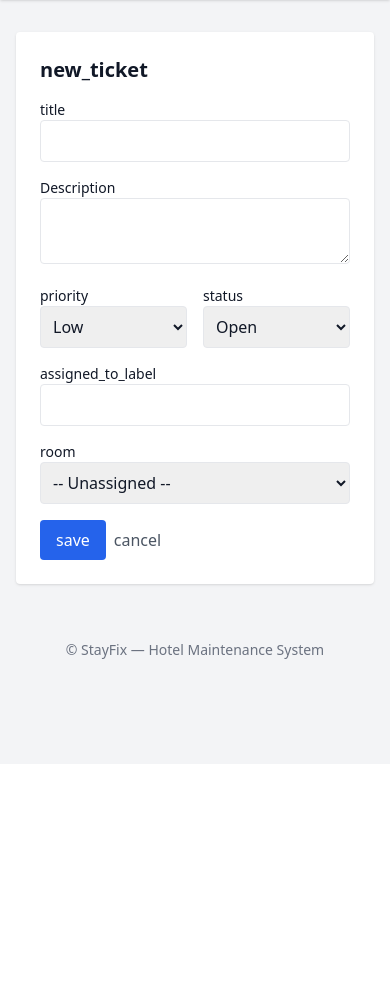
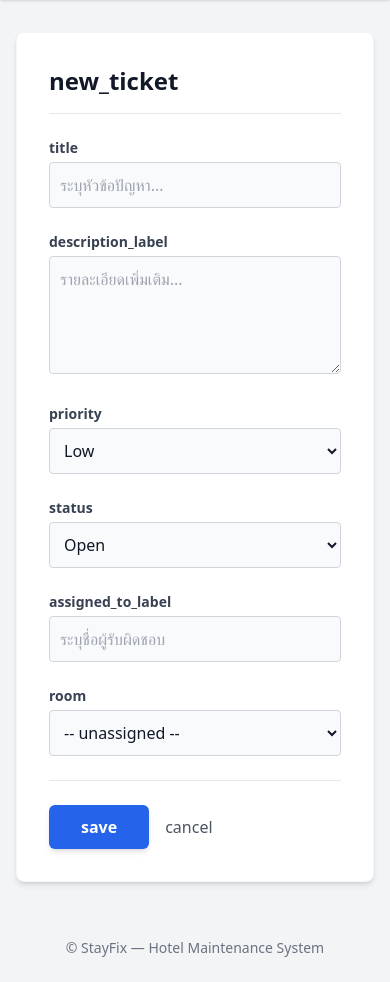
Before and after one commit to HIBARI102/Web_with_Flask, a Flask app: page /tickets/add in a window 390 px wide; the page is wider, and only the part inside the window is pictured. Shown: the part 80-1062 px from the top of that part. Before the commit the page ends 739 px from the top of that part, so only its background shows below. Run offline with Flask 3, Linux system fonts and the light colour scheme; the visitor is signed in with stand-in values (Sample User, id 1); data that the repository does not hold is empty; some libraries are stand-ins or nearby versions.

Commit message:
style: final polish on ticket form dark mode responsiveness

```diff
--- a/app/templates/tickets/form.html
+++ b/app/templates/tickets/form.html
@@ -1,23 +1,33 @@
 {% extends 'base.html' %}
 
 {% block content %}
-<div class="bg-white p-6 rounded shadow max-w-2xl">
-  <h2 class="text-xl font-semibold">{{ t('edit_ticket') if ticket else t('new_ticket') }}</h2>
-  <form method="post" class="mt-4 space-y-4">
+<div class="bg-white dark:bg-gray-800 p-8 rounded-lg shadow-md border border-gray-100 dark:border-gray-700 max-w-2xl mx-auto transition-colors">
+  <h2 class="text-2xl font-bold text-gray-900 dark:text-white border-b dark:border-gray-700 pb-4">
+    {{ t('edit_ticket') if ticket else t('new_ticket') }}
+  </h2>
+
+  <form method="post" class="mt-6 space-y-6">
     <div>
-      <label class="block text-sm font-medium">{{ t('title') }}</label>
-      <input name="title" value="{{ ticket.title if ticket else '' }}" class="w-full border p-2 rounded" />
+      <label class="block text-sm font-semibold text-gray-700 dark:text-gray-300 mb-1">{{ t('title') }}</label>
+      <input name="title"
+             value="{{ ticket.title if ticket else '' }}"
+             class="w-full border p-2.5 rounded bg-gray-50 dark:bg-gray-900 text-gray-900 dark:text-white border-gray-300 dark:border-gray-600 focus:ring-2 focus:ring-blue-500 outline-none transition-all"
+             placeholder="ระบุหัวข้อปัญหา..." required />
     </div>
 
     <div>
-      <label class="block text-sm font-medium">{{ t('description','Description') if false else 'Description' }}</label>
-      <textarea name="description" class="w-full border p-2 rounded">{{ ticket.description if ticket else '' }}</textarea>
+      <label class="block text-sm font-semibold text-gray-700 dark:text-gray-300 mb-1">{{ t('description_label') }}</label>
+      <textarea name="description"
+                rows="4"
+                class="w-full border p-2.5 rounded bg-gray-50 dark:bg-gray-900 text-gray-900 dark:text-white border-gray-300 dark:border-gray-600 focus:ring-2 focus:ring-blue-500 outline-none transition-all"
+                placeholder="รายละเอียดเพิ่มเติม...">{{ ticket.description if ticket else '' }}</textarea>
     </div>
 
-    <div class="grid grid-cols-2 gap-4">
+    <div class="grid grid-cols-1 md:grid-cols-2 gap-6">
       <div>
-        <label class="block text-sm font-medium">{{ t('priority') }}</label>
-        <select name="priority" class="w-full border p-2 rounded">
+        <label class="block text-sm font-semibold text-gray-700 dark:text-gray-300 mb-1">{{ t('priority') }}</label>
+        <select name="priority"
+                class="w-full border p-2.5 rounded bg-gray-50 dark:bg-gray-900 text-gray-900 dark:text-white border-gray-300 dark:border-gray-600 focus:ring-2 focus:ring-blue-500 outline-none transition-all">
           {% for p in ['Low','Normal','High'] %}
           <option value="{{ p }}" {% if ticket and ticket.priority==p %}selected{% endif %}>{{ p }}</option>
           {% endfor %}
@@ -25,8 +35,9 @@
       </div>
 
       <div>
-        <label class="block text-sm font-medium">{{ t('status') }}</label>
-        <select name="status" class="w-full border p-2 rounded">
+        <label class="block text-sm font-semibold text-gray-700 dark:text-gray-300 mb-1">{{ t('status') }}</label>
+        <select name="status"
+                class="w-full border p-2.5 rounded bg-gray-50 dark:bg-gray-900 text-gray-900 dark:text-white border-gray-300 dark:border-gray-600 focus:ring-2 focus:ring-blue-500 outline-none transition-all">
           {% for s in ['Open','In Progress','Resolved','Closed'] %}
           <option value="{{ s }}" {% if ticket and ticket.status==s %}selected{% endif %}>{{ s }}</option>
           {% endfor %}
@@ -35,23 +46,35 @@
     </div>
 
     <div>
-      <label class="block text-sm font-medium">{{ t('assigned_to_label') }}</label>
-      <input name="assigned_to" value="{{ ticket.assigned_to if ticket else '' }}" class="w-full border p-2 rounded" />
+      <label class="block text-sm font-semibold text-gray-700 dark:text-gray-300 mb-1">{{ t('assigned_to_label') }}</label>
+      <input name="assigned_to"
+             value="{{ ticket.assigned_to if ticket else '' }}"
+             class="w-full border p-2.5 rounded bg-gray-50 dark:bg-gray-900 text-gray-900 dark:text-white border-gray-300 dark:border-gray-600 focus:ring-2 focus:ring-blue-500 outline-none transition-all"
+             placeholder="ระบุชื่อผู้รับผิดชอบ" />
     </div>
 
     <div>
-      <label class="block text-sm font-medium">{{ t('room') }}</label>
-      <select name="room_id" class="w-full border p-2 rounded">
-        <option value="">-- Unassigned --</option>
+      <label class="block text-sm font-semibold text-gray-700 dark:text-gray-300 mb-1">{{ t('room') }}</label>
+      <select name="room_id"
+              class="w-full border p-2.5 rounded bg-gray-50 dark:bg-gray-900 text-gray-900 dark:text-white border-gray-300 dark:border-gray-600 focus:ring-2 focus:ring-blue-500 outline-none transition-all">
+        <option value="">-- {{ t('unassigned') }} --</option>
         {% for r in rooms %}
-        <option value="{{ r.id }}" {% if ticket and ticket.room_id==r.id %}selected{% endif %}>{{ r.number }}</option>
+        <option value="{{ r.id }}" {% if ticket and ticket.room_id==r.id %}selected{% endif %}>
+          {{ t('room_number') }} {{ r.number }}
+        </option>
         {% endfor %}
       </select>
     </div>
 
-    <div class="flex items-center space-x-2">
-      <button class="bg-blue-600 text-white px-4 py-2 rounded">{{ t('save') }}</button>
-      <a href="/tickets" class="text-gray-600">{{ t('cancel') }}</a>
+    <div class="flex items-center space-x-4 pt-6 border-t dark:border-gray-700">
+      <button type="submit"
+              class="bg-blue-600 hover:bg-blue-700 text-white px-8 py-2.5 rounded-md font-bold shadow-md transition-all active:scale-95">
+        {{ t('save') }}
+      </button>
+      <a href="/tickets"
+         class="text-gray-600 dark:text-gray-400 hover:text-gray-800 dark:hover:text-white font-medium transition-colors">
+        {{ t('cancel') }}
+      </a>
     </div>
   </form>
 </div>
```
